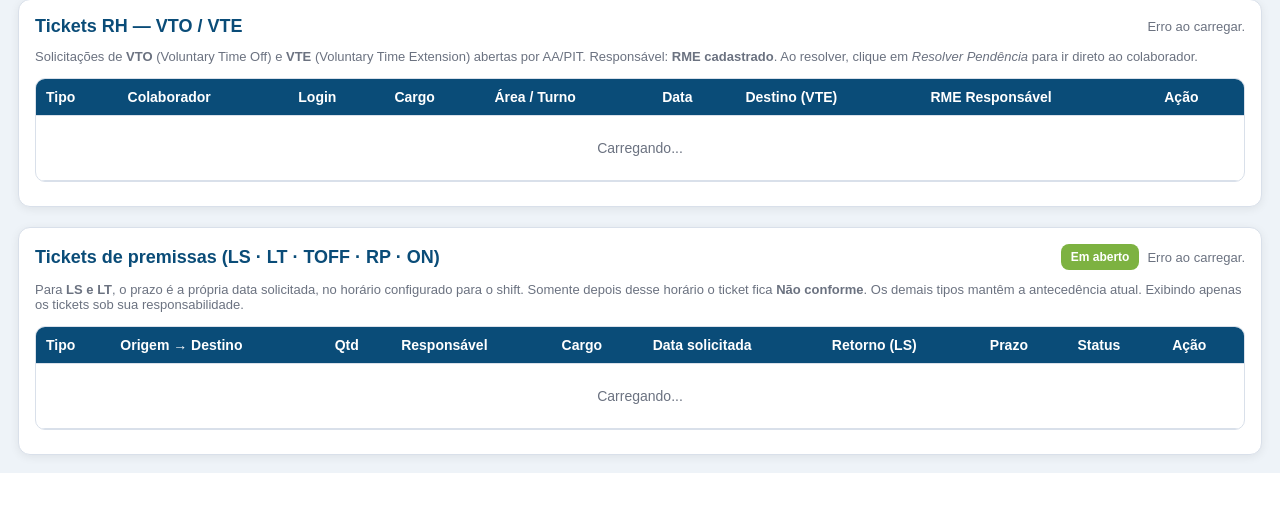
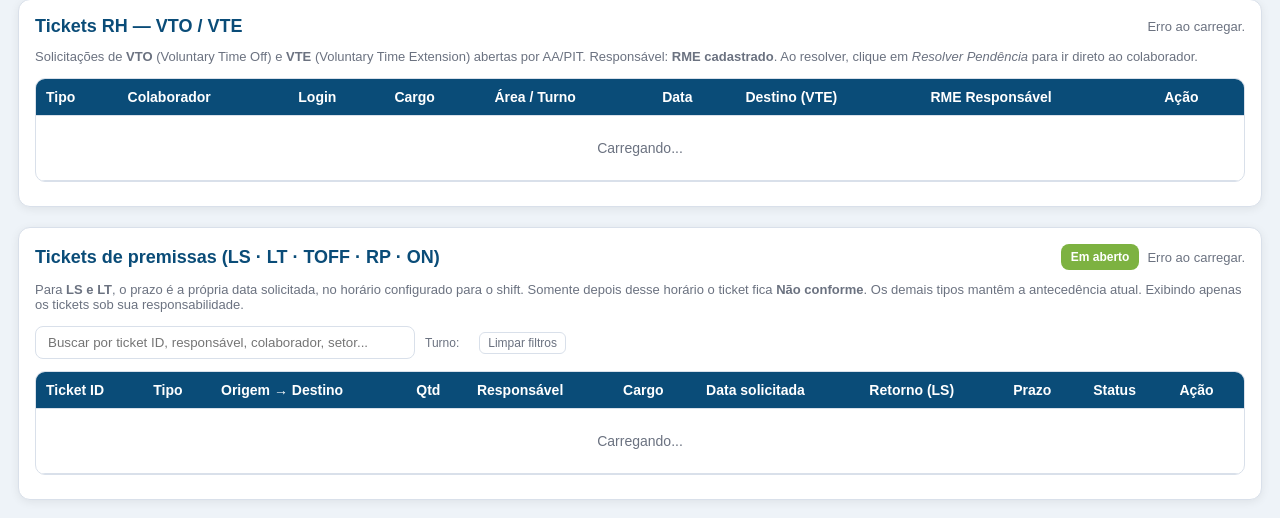
Before and after one commit to samuel0998/HC_OVERVIEW_COUT_GIG2, a Python web app: template templates/pendencias.html in a window 1280 px wide. Shown: the part 480-998 px from the top of the page. Before the commit the page ends 953 px from the top, so only its background shows below. Run offline with Jinja, Linux system fonts and the light colour scheme; the template is opened without the code that fills it: most values are stand-ins (such as "Sample title", 1, 10 or a date in 2020).

Commit message:
add pesquisa no arquivados

```diff
--- a/templates/pendencias.html
+++ b/templates/pendencias.html
@@ -213,12 +213,21 @@
         Para <strong>LS e LT</strong>, o prazo é a própria data solicitada, no horário configurado para o shift. Somente depois desse horário o ticket fica <strong>Não conforme</strong>. Os demais tipos mantêm a antecedência atual.
         {% if current_user.is_admin %}Nível EXPERT: acompanhamento de todos os tickets em aberto.
         {% else %}Exibindo apenas os tickets sob sua responsabilidade.{% endif %}
-        {% if current_user.is_hard_expert %}<br><strong>Planning:</strong> use <code>–</code> para arquivar (some para o owner), <code>✕</code> para cancelar (exclui o ticket) e, num ticket arquivado, programe dia/hora pra ele voltar sozinho a ficar ativo pro shift.{% endif %}
+        {% if current_user.is_hard_expert %}<br><strong>Planning:</strong> use <code>–</code> para arquivar (some para o owner), <code>✕</code> para cancelar (exclui o ticket) e, num ticket arquivado, programe dia/hora pra ele voltar sozinho a ficar ativo pro shift
+            (sugestão pré-preenchida: 1h antes da entrada do turno, no dia em que o prazo termina).{% endif %}
     </p>
+    <div style="display:flex;align-items:center;gap:10px;flex-wrap:wrap;margin-bottom:12px;">
+        <input type="search" id="ticket-busca" placeholder="Buscar por ticket ID, responsável, colaborador, setor..." autocomplete="off"
+               style="flex:1;min-width:220px;max-width:380px;padding:8px 12px;border-radius:8px;border:1px solid var(--border);">
+        <span style="font-size:12px;color:var(--muted);">Turno:</span>
+        <div id="ticket-filtro-turno" class="filter-pills"></div>
+        <button type="button" id="ticket-btn-limpar" class="btn-clear">Limpar filtros</button>
+    </div>
     <div class="table-wrap">
         <table>
             <thead>
                 <tr>
+                    <th>Ticket ID</th>
                     <th>Tipo</th>
                     <th>Origem → Destino</th>
                     <th>Qtd</th>
@@ -232,7 +241,7 @@
                 </tr>
             </thead>
             <tbody id="ticket-tbody">
-                <tr><td colspan="10" style="text-align:center;color:var(--muted);padding:24px;">Carregando...</td></tr>
+                <tr><td colspan="11" style="text-align:center;color:var(--muted);padding:24px;">Carregando...</td></tr>
             </tbody>
         </table>
     </div>
@@ -302,12 +311,40 @@
 
 (function () {
     let abaArquivados = false;
+    let ticketsCarregados = [];
+    let podeGerenciarAtual = false;
+    let filtroTurnoTicket = [];   // vazio = todos (BLUE / RED)
+
+    const ticketBusca = document.getElementById('ticket-busca');
+    const ticketBtnLimpar = document.getElementById('ticket-btn-limpar');
 
     function formatarDataHoraBR(isoLocal) {
         if (!isoLocal) return '—';
         const [data, hora] = isoLocal.split('T');
         const [ano, mes, dia] = data.split('-');
         return `${dia}/${mes}/${ano} ${hora || ''}`.trim();
+    }
+
+    function renderFiltroTurno() {
+        const el = document.getElementById('ticket-filtro-turno');
+        el.innerHTML = '';
+        ['BLUE', 'RED'].forEach(v => {
+            const btn = document.createElement('button');
+            btn.type = 'button';
+            btn.className = 'filter-pill' + (filtroTurnoTicket.includes(v) ? ' active' : '');
+            btn.textContent = v;
+            btn.onclick = (e) => {
+                const multi = e.ctrlKey || e.metaKey;
+                const jaSelecionado = filtroTurnoTicket.includes(v);
+                if (multi) {
+                    filtroTurnoTicket = jaSelecionado ? filtroTurnoTicket.filter(x => x !== v) : [...filtroTurnoTicket, v];
+                } else {
+                    filtroTurnoTicket = (jaSelecionado && filtroTurnoTicket.length === 1) ? [] : [v];
+                }
+                renderizarTickets();
+            };
+            el.appendChild(btn);
+        });
     }
 
     async function carregarTickets() {
@@ -322,23 +359,56 @@
             document.getElementById('btn-tickets-ativos').className = 'btn btn-sm' + (abaArquivados ? '' : ' primary');
             btnArq.className = 'btn btn-sm' + (abaArquivados ? ' primary' : '');
 
-            const podeGerenciar = !!data.pode_gerenciar;   // LC-HARD-EXPERT (Planning)
-            const tbody = document.getElementById('ticket-tbody');
-
             if (data.integracao_disponivel === false) {
-                tbody.innerHTML = '<tr><td colspan="10" style="text-align:center;padding:32px;color:var(--muted);">Integração de tickets ainda não disponível para este FC.</td></tr>';
+                ticketsCarregados = [];
+                podeGerenciarAtual = false;
+                document.getElementById('ticket-tbody').innerHTML = '<tr><td colspan="11" style="text-align:center;padding:32px;color:var(--muted);">Integração de tickets ainda não disponível para este FC.</td></tr>';
                 document.getElementById('ticket-total-label').textContent = '';
                 return;
             }
 
-            if (data.tickets.length === 0) {
-                const vazio = abaArquivados ? 'Nenhum ticket arquivado.' : 'Nenhum ticket de premissa em aberto. Tudo em dia!';
-                tbody.innerHTML = `<tr><td colspan="10" style="text-align:center;padding:32px;color:var(--muted);">${vazio}</td></tr>`;
-                document.getElementById('ticket-total-label').textContent = '';
-                return;
+            ticketsCarregados = data.tickets || [];
+            podeGerenciarAtual = !!data.pode_gerenciar;   // LC-HARD-EXPERT (Planning)
+            renderFiltroTurno();
+            renderizarTickets();
+        } catch (e) {
+            document.getElementById('ticket-loading').textContent = 'Erro ao carregar.';
+        }
+    }
+
+    function renderizarTickets() {
+        const podeGerenciar = podeGerenciarAtual;
+        const tbody = document.getElementById('ticket-tbody');
+        const busca = ticketBusca.value.trim().toLowerCase();
+
+        const filtrados = ticketsCarregados.filter(t => {
+            if (filtroTurnoTicket.length) {
+                const turnos = [(t.escala || '').toUpperCase(), (t.escala_origem || '').toUpperCase()];
+                if (!filtroTurnoTicket.some(f => turnos.includes(f))) return false;
             }
+            if (busca) {
+                const alvo = [
+                    t.ticket_id, t.premise_id, t.owner_nome, t.owner_login, t.responsible_name,
+                    t.colaborador, t.colaborador_login, t.sector_key, t.source_sector_key, t.tipo_label,
+                ].filter(Boolean).join(' ').toLowerCase();
+                if (!alvo.includes(busca)) return false;
+            }
+            return true;
+        });
 
-            tbody.innerHTML = data.tickets.map(t => {
+        if (!ticketsCarregados.length) {
+            const vazio = abaArquivados ? 'Nenhum ticket arquivado.' : 'Nenhum ticket de premissa em aberto. Tudo em dia!';
+            tbody.innerHTML = `<tr><td colspan="11" style="text-align:center;padding:32px;color:var(--muted);">${vazio}</td></tr>`;
+            document.getElementById('ticket-total-label').textContent = '';
+            return;
+        }
+        if (!filtrados.length) {
+            tbody.innerHTML = '<tr><td colspan="11" style="text-align:center;padding:32px;color:var(--muted);">Nenhum ticket encontrado com esses filtros.</td></tr>';
+            document.getElementById('ticket-total-label').textContent = `0 de ${ticketsCarregados.length} ticket(s)`;
+            return;
+        }
+
+            tbody.innerHTML = filtrados.map(t => {
                 const rota = t.is_transferencia
                     ? `${t.source_sector_key || '—'} (${t.origem_escala || '—'}) &rarr; ${t.sector_key || '—'} (${t.destino_escala || '—'})`
                     : `${t.sector_key || '—'} (${t.destino_escala || '—'})`;
@@ -366,14 +436,17 @@
 
                     // Programar desarquivamento automático - só faz sentido pra quem já está arquivado.
                     if (t.arquivado) {
+                        const valorInicial = t.desarquivar_em || t.desarquivar_sugestao || '';
                         gestao += `
                             <div style="margin-top:6px;display:flex;gap:4px;align-items:center;flex-wrap:wrap;">
-                                <input type="datetime-local" id="desarq-input-${t.premise_id}" value="${t.desarquivar_em || ''}" style="font-size:12px;padding:4px;border:1px solid var(--border);border-radius:6px;">
+                                <input type="datetime-local" id="desarq-input-${t.premise_id}" value="${valorInicial}" style="font-size:12px;padding:4px;border:1px solid var(--border);border-radius:6px;">
                                 <button type="button" class="btn btn-sm" title="Programar desarquivamento automático" onclick="programarDesarquivamento(${t.premise_id})">📅 Programar</button>
                                 ${t.desarquivar_em ? `<button type="button" class="btn btn-sm danger" title="Cancelar agendamento" onclick="cancelarProgramacaoDesarquivamento(${t.premise_id})">✕</button>` : ''}
                             </div>`;
                         if (t.desarquivar_em) {
                             gestao += `<div style="font-size:11px;color:var(--muted);margin-top:4px;">🕐 Desarquivamento agendado para ${formatarDataHoraBR(t.desarquivar_em)}${t.desarquivar_agendado_por ? ' (por ' + t.desarquivar_agendado_por + ')' : ''}</div>`;
+                        } else if (t.desarquivar_sugestao) {
+                            gestao += `<div style="font-size:11px;color:var(--muted);margin-top:4px;">💡 Sugestão: 1h antes da entrada do turno (${formatarDataHoraBR(t.desarquivar_sugestao)}) - ajuste se precisar.</div>`;
                         }
                     }
                 }
@@ -391,6 +464,7 @@
                 }
 
                 return `<tr>
+                    <td>${t.ticket_id != null ? '#' + t.ticket_id : '—'}</td>
                     <td>${t.tipo_label}</td>
                     <td style="font-size:13px;">${rota}</td>
                     <td>${t.amount}</td>
@@ -404,12 +478,19 @@
                 </tr>`;
             }).join('');
 
-            const label = abaArquivados ? 'ticket(s) arquivado(s)' : 'ticket(s) em aberto';
-            document.getElementById('ticket-total-label').textContent = `${data.total} ${label}`;
-        } catch (e) {
-            document.getElementById('ticket-loading').textContent = 'Erro ao carregar.';
-        }
+        const label = abaArquivados ? 'ticket(s) arquivado(s)' : 'ticket(s) em aberto';
+        document.getElementById('ticket-total-label').textContent = (filtrados.length === ticketsCarregados.length)
+            ? `${ticketsCarregados.length} ${label}`
+            : `${filtrados.length} de ${ticketsCarregados.length} ${label} (filtro aplicado)`;
     }
+
+    ticketBusca.addEventListener('input', renderizarTickets);
+    ticketBtnLimpar.addEventListener('click', () => {
+        filtroTurnoTicket = [];
+        ticketBusca.value = '';
+        renderFiltroTurno();
+        renderizarTickets();
+    });
 
     window.mudarAbaTickets = function (arquivados) {
         abaArquivados = !!arquivados;
```
Also changed, not shown: models/ticket.py (+43 -0 lines), tests/test_ticket_desarquivamento_programado.py (+39 -0 lines).
